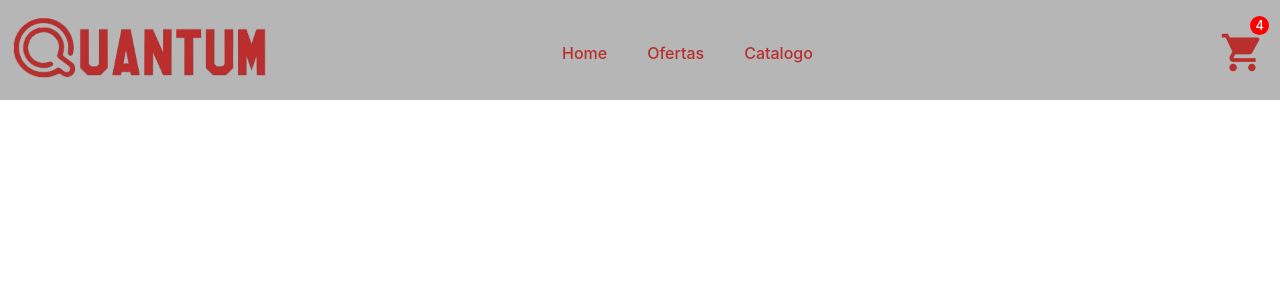
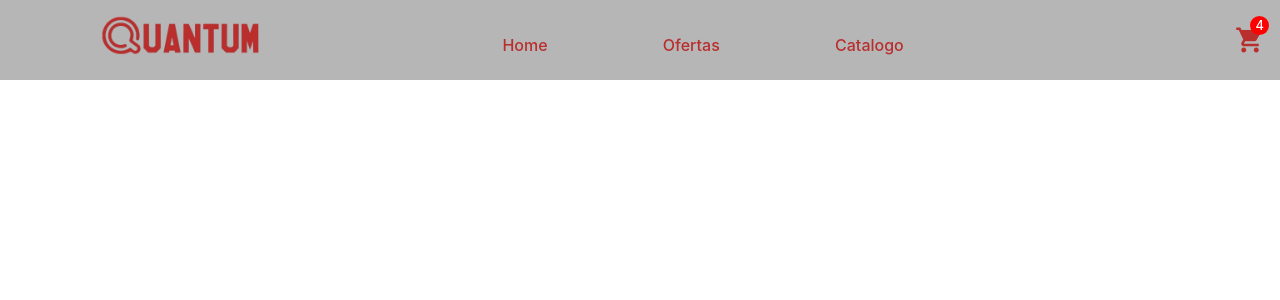
Before and after one commit to NicoV1997/quantum, a React (Vite) app: page / in a window 1280 px wide. Shown: the top 300 px of the page. Built offline with nearby package versions, Linux system fonts and the light colour scheme.

Commit message:
Arreglo el alto del navBar y mejor algunas de las cosas del responsive

```diff
--- a/src/components/navBar/CarWidget/CarWidget.css
+++ b/src/components/navBar/CarWidget/CarWidget.css
@@ -1,3 +1,4 @@
+
 
 
 .CarWidget {
@@ -7,8 +8,8 @@
 }
 
 .car {
-    font-size: 45px;
-    padding-top: 20px;
+    font-size: 30px;
+    padding-top: 15px;
     padding-right: 15px;
     color: #b82f2e;
     margin: 0;
@@ -25,9 +26,21 @@
     justify-content: center;
     align-items: center;
     font-size: 0.8rem;
-    top: -65px;
-    left: 30px;
+    top: -45px;
+    left: 15px;
     margin: 0;
+}
+
+@media (max-width: 431px) {
+    .car {
+        font-size: 50px;
+        padding-top: 20px;
+    }
+
+    .not {
+        top: -60px;
+        left: 30px;
+    }
 }
 
 @media (min-width: 1200px) {
--- a/src/components/navBar/NavBar.css
+++ b/src/components/navBar/NavBar.css
@@ -40,13 +40,14 @@ a {
 
     .NavBar {
         width: 100vw;
+        height: 10vh;
     }
 
       .brandandname {
-        width: 20%;
-        height: 100%;
+        width: 15%;
+        height: 50%;
         margin-top: 15px;
-        margin-left: 10px;
+        margin-left: 100px;
     }
 
     .brand {
@@ -56,10 +57,11 @@ a {
     .categorys {
         width: 60%;
         display: flex;
-        margin-top: 15px;
+        margin-top: 7px;
         margin-right: 20%;
-        margin-left: 20%;
-        color: #b82f2e
+        margin-left: 10%;
+        color: #b82f2e;
+        justify-content: space-evenly;
     }
 
 
```
